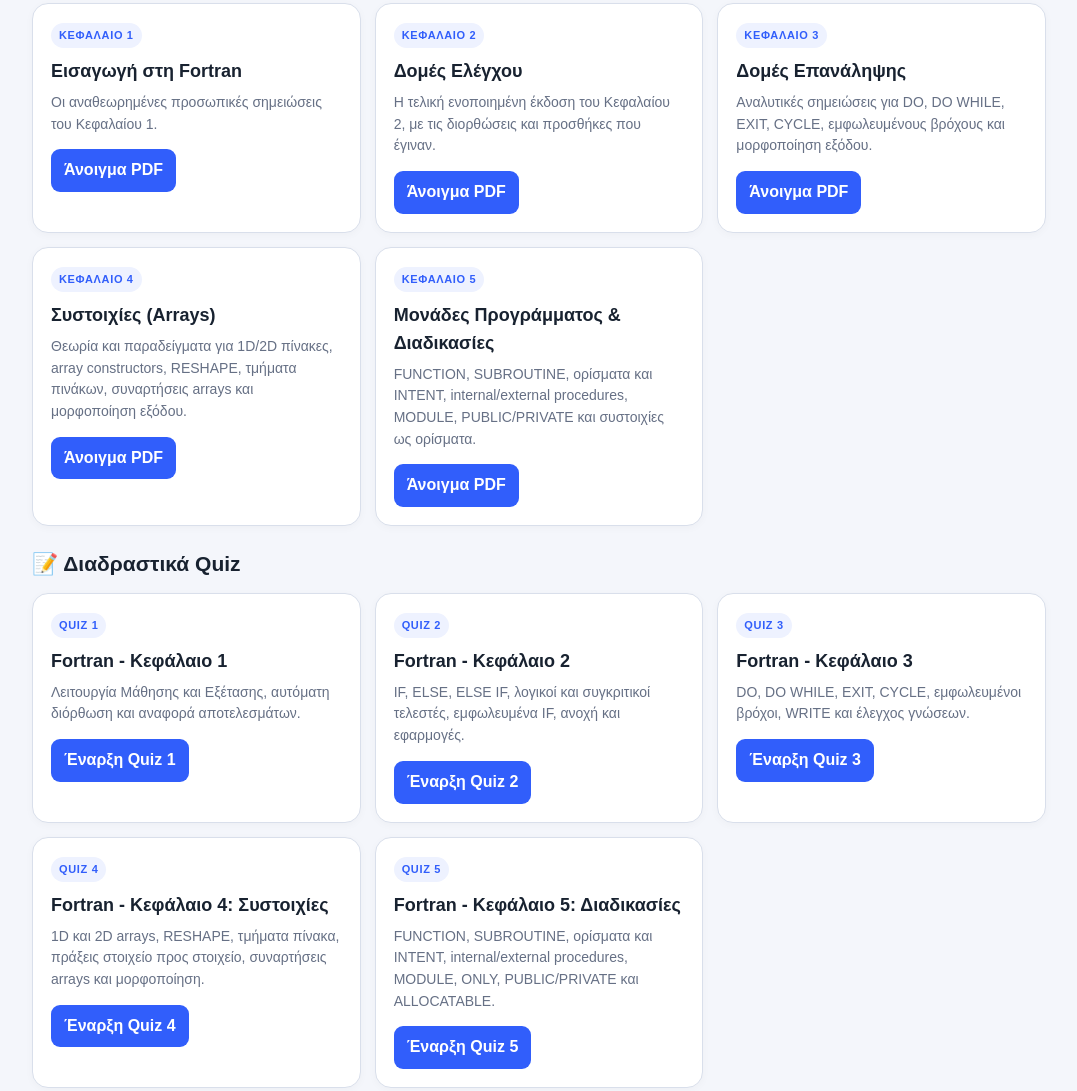
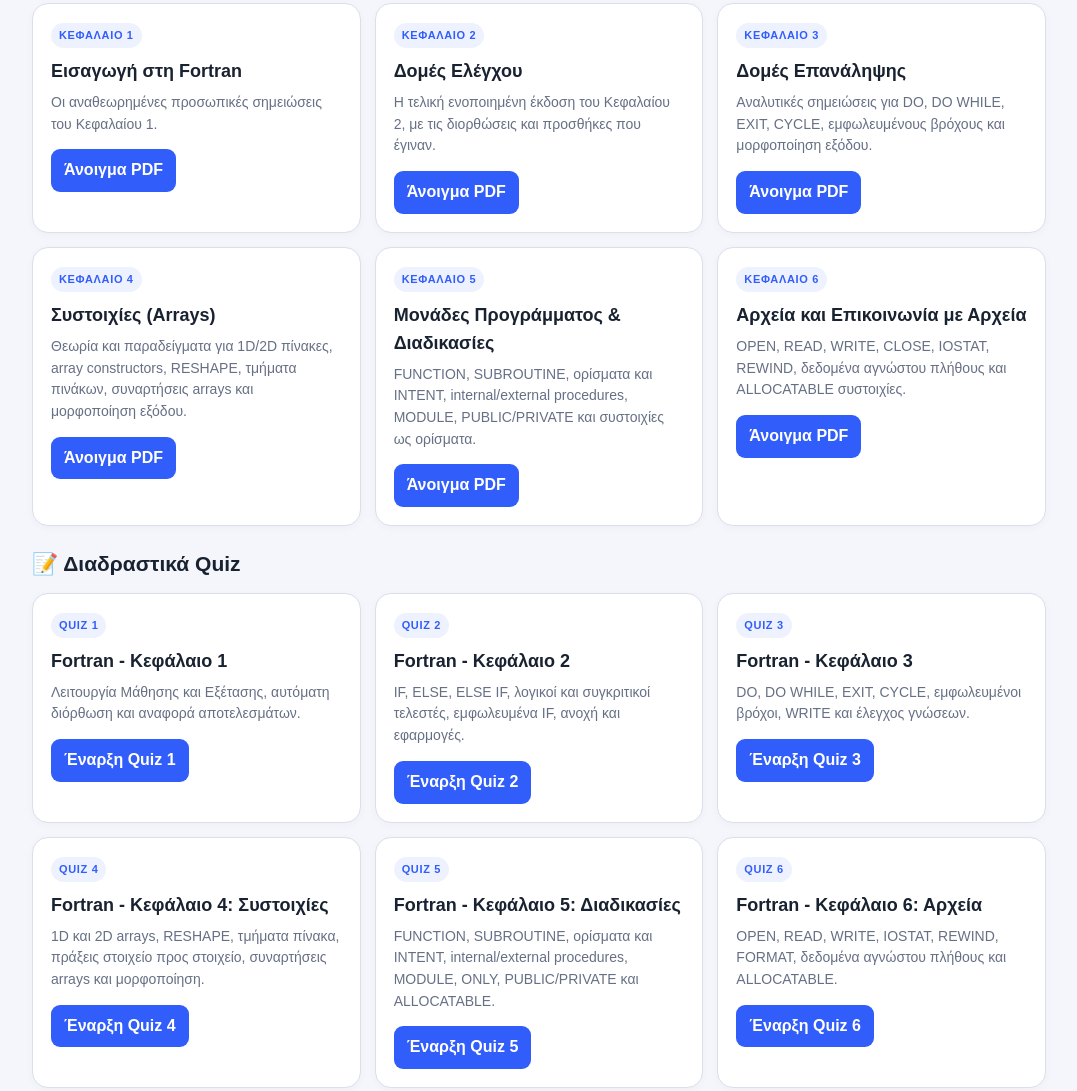
Before and after one commit to Giannis-Dimitriou/Fortran-lessons, a plain HTML site: page index.html in a window 1280 px wide. Shown: the part 267-1358 px from the top of the page, without its empty margins (101-1178 px from the left). Drawn offline with Linux system fonts and the light colour scheme.

Commit message:
Add files via upload

```diff
--- a/index.html
+++ b/index.html
@@ -19,6 +19,7 @@
   <article class="card"><span class="badge">Κεφάλαιο 3</span><h3>Δομές Επανάληψης</h3><p>Αναλυτικές σημειώσεις για DO, DO WHILE, EXIT, CYCLE, εμφωλευμένους βρόχους και μορφοποίηση εξόδου.</p><a class="button" href="3) Κεφάλαιο_3_Δομές_Επανάληψης_Fortran.pdf">Άνοιγμα PDF</a></article>
   <article class="card"><span class="badge">Κεφάλαιο 4</span><h3>Συστοιχίες (Arrays)</h3><p>Θεωρία και παραδείγματα για 1D/2D πίνακες, array constructors, RESHAPE, τμήματα πινάκων, συναρτήσεις arrays και μορφοποίηση εξόδου.</p><a class="button" href="4) Κεφάλαιο_4_Συστοιχίες_Fortran.pdf">Άνοιγμα PDF</a></article>
   <article class="card"><span class="badge">Κεφάλαιο 5</span><h3>Μονάδες Προγράμματος &amp; Διαδικασίες</h3><p>FUNCTION, SUBROUTINE, ορίσματα και INTENT, internal/external procedures, MODULE, PUBLIC/PRIVATE και συστοιχίες ως ορίσματα.</p><a class="button" href="5) Κεφάλαιο_5_Μονάδες_Προγράμματος_και_Διαδικασίες_Fortran.pdf">Άνοιγμα PDF</a></article>
+  <article class="card"><span class="badge">Κεφάλαιο 6</span><h3>Αρχεία και Επικοινωνία με Αρχεία</h3><p>OPEN, READ, WRITE, CLOSE, IOSTAT, REWIND, δεδομένα αγνώστου πλήθους και ALLOCATABLE συστοιχίες.</p><a class="button" href="6) Κεφάλαιο_6_Αρχεία_και_Επικοινωνία_με_Αρχεία_Fortran.pdf">Άνοιγμα PDF</a></article>
 </div></section>
 
 <section class="section"><h2>📝 Διαδραστικά Quiz</h2><div class="grid">
@@ -27,6 +28,7 @@
   <article class="card"><span class="badge">Quiz 3</span><h3>Fortran - Κεφάλαιο 3</h3><p>DO, DO WHILE, EXIT, CYCLE, εμφωλευμένοι βρόχοι, WRITE και έλεγχος γνώσεων.</p><a class="button" href="3) Fortran_Quiz_3.html">Έναρξη Quiz 3</a></article>
   <article class="card"><span class="badge">Quiz 4</span><h3>Fortran - Κεφάλαιο 4: Συστοιχίες</h3><p>1D και 2D arrays, RESHAPE, τμήματα πίνακα, πράξεις στοιχείο προς στοιχείο, συναρτήσεις arrays και μορφοποίηση.</p><a class="button" href="4) Fortran_Quiz_4.html">Έναρξη Quiz 4</a></article>
   <article class="card"><span class="badge">Quiz 5</span><h3>Fortran - Κεφάλαιο 5: Διαδικασίες</h3><p>FUNCTION, SUBROUTINE, ορίσματα και INTENT, internal/external procedures, MODULE, ONLY, PUBLIC/PRIVATE και ALLOCATABLE.</p><a class="button" href="5) Fortran_Quiz_5.html">Έναρξη Quiz 5</a></article>
+  <article class="card"><span class="badge">Quiz 6</span><h3>Fortran - Κεφάλαιο 6: Αρχεία</h3><p>OPEN, READ, WRITE, IOSTAT, REWIND, FORMAT, δεδομένα αγνώστου πλήθους και ALLOCATABLE.</p><a class="button" href="6) Fortran_Quiz_6.html">Έναρξη Quiz 6</a></article>
 </div></section>
 
 <div class="footer">Fortran Tutor · Εκπαιδευτικό υλικό μαθήματος</div>
```
Also changed, not shown: 2 other files.
